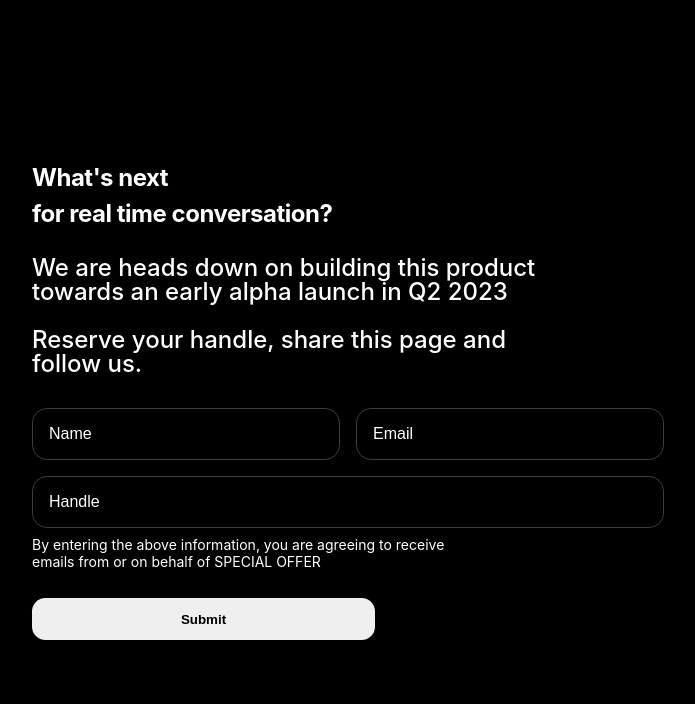
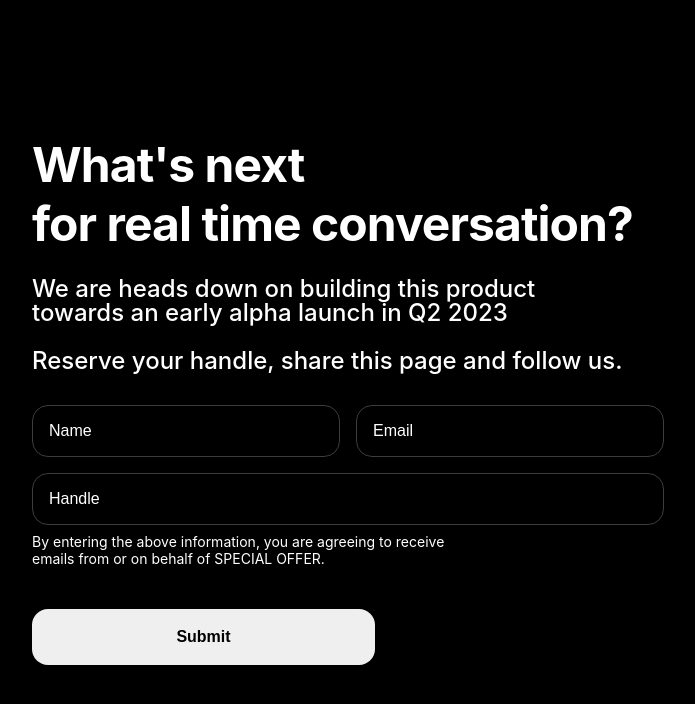
Before and after one commit to MadisonEvans94/SpecialOffer, a plain HTML site: page index.html in a window 1280 px wide. Shown: the whole page, without its empty margins (292-987 px from the left). Drawn offline with Linux system fonts and the light colour scheme.

Commit message:
style updates

```diff
--- a/index.css
+++ b/index.css
@@ -48,7 +48,7 @@ input {
 	border: 1px solid var(--secondary);
 	outline: none;
 	box-shadow: none;
-	border-radius: 15px;
+	border-radius: 1em;
 	color: white;
 }
 
@@ -63,6 +63,8 @@ input:focus {
 
 button {
 	width: 343px;
+	height: 56px;
+	font-size: 1em;
 	padding: 1em;
 	border-radius: 1em;
 	cursor: pointer;
@@ -87,7 +89,6 @@ button {
 	text-align: start;
 	padding: 2em;
 	color: white;
-	border-radius: 8px;
 	width: 43.5em;
 	margin-inline: auto;
 	margin-block: auto;
@@ -96,14 +97,12 @@ button {
 .title {
 	font-style: normal;
 	font-weight: 700;
-	font-size: 1.5em;
-	line-height: 1.5em;
+	font-size: 3em;
 	letter-spacing: -0.02em;
 	text-align: left;
 }
 
 .description {
-	max-width: 522px;
 	margin-block: 1em;
 	font-style: normal;
 	font-weight: 500;
@@ -113,7 +112,7 @@ button {
 
 .description-small {
 	font-size: 0.875em;
-	margin-bottom: 2em;
+	margin-bottom: 3em;
 }
 
 .form-container {
--- a/index.html
+++ b/index.html
@@ -40,7 +40,7 @@
 					<p class="description-small" id="email-agreement">
 						By entering the above information, you are agreeing to receive
 						<br />
-						emails from or on behalf of SPECIAL OFFER
+						emails from or on behalf of SPECIAL OFFER.
 					</p>
 					<button type="submit" id="submit-btn">
 						<strong> Submit </strong>
```
